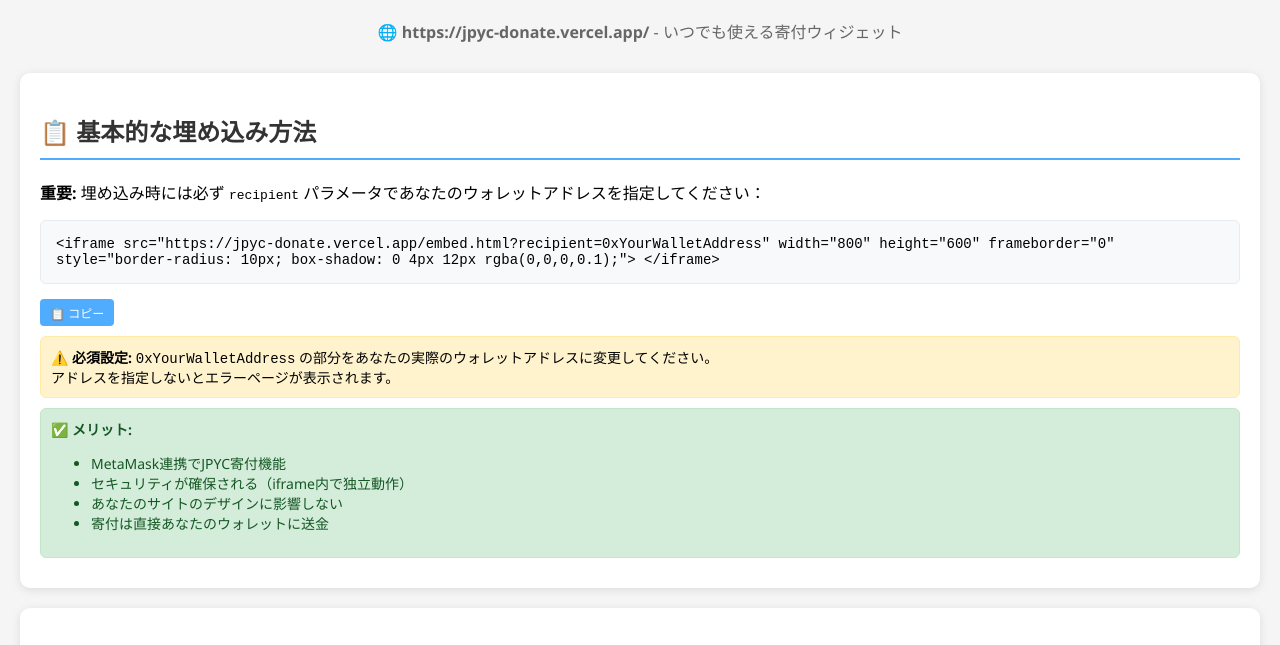
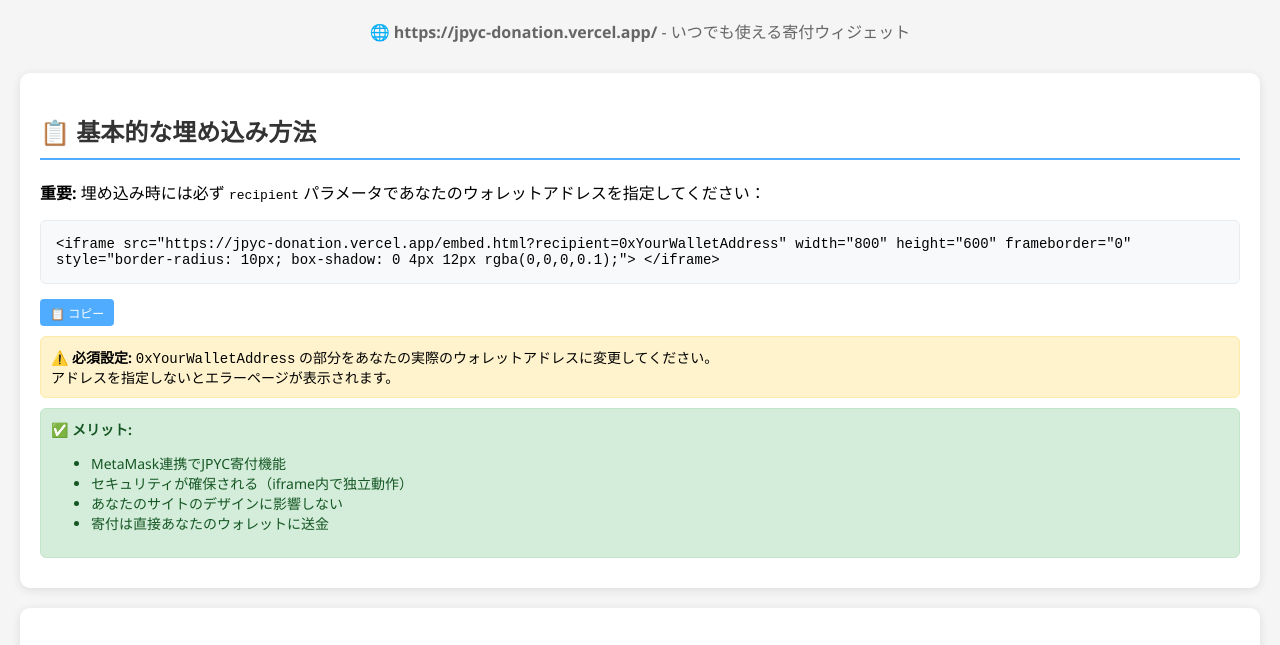
Before and after one commit to ytakahashi2020/jpyc_app, a website: page public/demo.html in a window 1280 px wide. Shown: the part 148-793 px from the top of the page. Drawn offline with Linux system fonts and the light colour scheme.

Commit message:
modify index

```diff
--- a/public/demo.html
+++ b/public/demo.html
@@ -164,8 +164,8 @@
     </div>
 
     <h1 data-ja="💝 JPYC寄付ウィジェット - 埋め込みマニュアル" data-en="💝 JPYC Donation Widget - Embed Manual">💝 JPYC寄付ウィジェット - 埋め込みマニュアル</h1>
-    <p style="text-align: center; margin-bottom: 30px; color: #666; font-size: 16px;" data-ja="🌐 <strong>https://jpyc-donate.vercel.app/</strong> - いつでも使える寄付ウィジェット" data-en="🌐 <strong>https://jpyc-donate.vercel.app/</strong> - Always available donation widget">
-        🌐 <strong>https://jpyc-donate.vercel.app/</strong> - いつでも使える寄付ウィジェット
+    <p style="text-align: center; margin-bottom: 30px; color: #666; font-size: 16px;" data-ja="🌐 <strong>https://jpyc-donation.vercel.app/</strong> - いつでも使える寄付ウィジェット" data-en="🌐 <strong>https://jpyc-donation.vercel.app/</strong> - Always available donation widget">
+        🌐 <strong>https://jpyc-donation.vercel.app/</strong> - いつでも使える寄付ウィジェット
     </p>
 
     <div class="demo-section">
@@ -173,7 +173,7 @@
         <p data-ja="<strong>重要:</strong> 埋め込み時には必ず <code>recipient</code> パラメータであなたのウォレットアドレスを指定してください：" data-en="<strong>Important:</strong> When embedding, you must specify your wallet address with the <code>recipient</code> parameter:"><strong>重要:</strong> 埋め込み時には必ず <code>recipient</code> パラメータであなたのウォレットアドレスを指定してください：</p>
 
         <div class="code-block">
-&lt;iframe src="https://jpyc-donate.vercel.app/embed.html?recipient=0xYourWalletAddress"
+&lt;iframe src="https://jpyc-donation.vercel.app/embed.html?recipient=0xYourWalletAddress"
         width="800"
         height="600"
         frameborder="0"
@@ -203,7 +203,7 @@
         <p data-ja="recipientパラメータを指定しないとこのようなエラーが表示されます：" data-en="If you don't specify the recipient parameter, this error will be displayed:">recipientパラメータを指定しないとこのようなエラーが表示されます：</p>
 
         <div class="embed-container">
-            <iframe src="https://jpyc-donate.vercel.app/embed.html"
+            <iframe src="https://jpyc-donation.vercel.app/embed.html"
                     width="600"
                     height="300"
                     frameborder="0"
@@ -232,7 +232,7 @@
             </iframe>
         </div>
         <div class="code-block">
-&lt;iframe src="https://jpyc-donate.vercel.app/embed.html?recipient=0xYourWalletAddress&mode=compact"
+&lt;iframe src="https://jpyc-donation.vercel.app/embed.html?recipient=0xYourWalletAddress&mode=compact"
         width="400"
         height="500"
         frameborder="0"&gt;
@@ -251,7 +251,7 @@
             </iframe>
         </div>
         <div class="code-block">
-&lt;iframe src="https://jpyc-donate.vercel.app/embed.html?recipient=0xYourWalletAddress"
+&lt;iframe src="https://jpyc-donation.vercel.app/embed.html?recipient=0xYourWalletAddress"
         width="800"
         height="600"
         frameborder="0"&gt;
@@ -274,7 +274,7 @@
             </iframe>
         </div>
         <div class="code-block">
-&lt;iframe src="https://jpyc-donate.vercel.app/embed.html?recipient=0xYourWalletAddress&theme=cool"
+&lt;iframe src="https://jpyc-donation.vercel.app/embed.html?recipient=0xYourWalletAddress&theme=cool"
         width="800"
         height="600"
         frameborder="0"&gt;
@@ -293,7 +293,7 @@
             </iframe>
         </div>
         <div class="code-block">
-&lt;iframe src="https://jpyc-donate.vercel.app/embed.html?recipient=0xYourWalletAddress&theme=cute"
+&lt;iframe src="https://jpyc-donation.vercel.app/embed.html?recipient=0xYourWalletAddress&theme=cute"
         width="800"
         height="600"
         frameborder="0"&gt;
@@ -312,7 +312,7 @@
             </iframe>
         </div>
         <div class="code-block">
-&lt;iframe src="https://jpyc-donate.vercel.app/embed.html?recipient=0xYourWalletAddress&theme=professional"
+&lt;iframe src="https://jpyc-donation.vercel.app/embed.html?recipient=0xYourWalletAddress&theme=professional"
         width="800"
         height="600"
         frameborder="0"&gt;
@@ -327,7 +327,7 @@
         <h3 data-ja="📐 レスポンシブ対応" data-en="📐 Responsive Support">📐 レスポンシブ対応</h3>
         <p data-ja="<code>width=\"100%\"</code> でスマホでも自動調整されます！" data-en="<code>width=\"100%\"</code> automatically adjusts for mobile!"><code>width="100%"</code> でスマホでも自動調整されます！</p>
         <div class="code-block">
-&lt;iframe src="https://jpyc-donate.vercel.app/embed.html?recipient=0xYourWalletAddress"
+&lt;iframe src="https://jpyc-donation.vercel.app/embed.html?recipient=0xYourWalletAddress"
         width="100%"
         height="600"
         frameborder="0"
@@ -339,7 +339,7 @@
         <h3 data-ja="🎭 スタイル付き" data-en="🎭 Styled Version">🎭 スタイル付き</h3>
         <p data-ja="<code>style=</code> の部分で影や角丸をつけられます！" data-en="The <code>style=</code> part adds shadows and rounded corners!"><code>style=</code> の部分で影や角丸をつけられます！</p>
         <div class="code-block">
-&lt;iframe src="https://jpyc-donate.vercel.app/embed.html?recipient=0xYourWalletAddress"
+&lt;iframe src="https://jpyc-donation.vercel.app/embed.html?recipient=0xYourWalletAddress"
         width="800"
         height="600"
         frameborder="0"
@@ -355,7 +355,7 @@
         <h3 data-ja="🎨 テーマ + コンパクト" data-en="🎨 Theme + Compact">🎨 テーマ + コンパクト</h3>
         <p data-ja="<code>?theme=cute&mode=compact</code> で可愛いコンパクト版になります！" data-en="<code>?theme=cute&mode=compact</code> creates a cute compact version!"><code>?theme=cute&mode=compact</code> で可愛いコンパクト版になります！</p>
         <div class="code-block">
-&lt;iframe src="https://jpyc-donate.vercel.app/embed.html?recipient=0xYourWalletAddress&theme=cute&mode=compact"
+&lt;iframe src="https://jpyc-donation.vercel.app/embed.html?recipient=0xYourWalletAddress&theme=cute&mode=compact"
         width="400"
         height="500"
         frameborder="0"&gt;
@@ -366,7 +366,7 @@
         <h3 data-ja="🌐 言語設定" data-en="🌐 Language Settings">🌐 言語設定</h3>
         <p data-ja="<code>?lang=en</code> の部分で英語に切り替わります！" data-en="The <code>?lang=en</code> part switches to English!"><code>?lang=en</code> の部分で英語に切り替わります！</p>
         <div class="code-block">
-&lt;iframe src="https://jpyc-donate.vercel.app/embed.html?recipient=0xYourWalletAddress&lang=en"
+&lt;iframe src="https://jpyc-donation.vercel.app/embed.html?recipient=0xYourWalletAddress&lang=en"
         width="800"
         height="600"
         frameborder="0"&gt;
@@ -377,7 +377,7 @@
         <h3 data-ja="🎯 複数パラメータ組み合わせ" data-en="🎯 Multiple Parameter Combination">🎯 複数パラメータ組み合わせ</h3>
         <p data-ja="<code>&</code> でつなげて複数の設定を同時に使えます！" data-en="Use <code>&</code> to connect multiple settings together!"><code>&</code> でつなげて複数の設定を同時に使えます！</p>
         <div class="code-block">
-&lt;iframe src="https://jpyc-donate.vercel.app/embed.html?theme=cute&lang=en&recipient=0xYourWalletAddress"
+&lt;iframe src="https://jpyc-donation.vercel.app/embed.html?theme=cute&lang=en&recipient=0xYourWalletAddress"
         width="800"
         height="600"
         frameborder="0"&gt;
```
